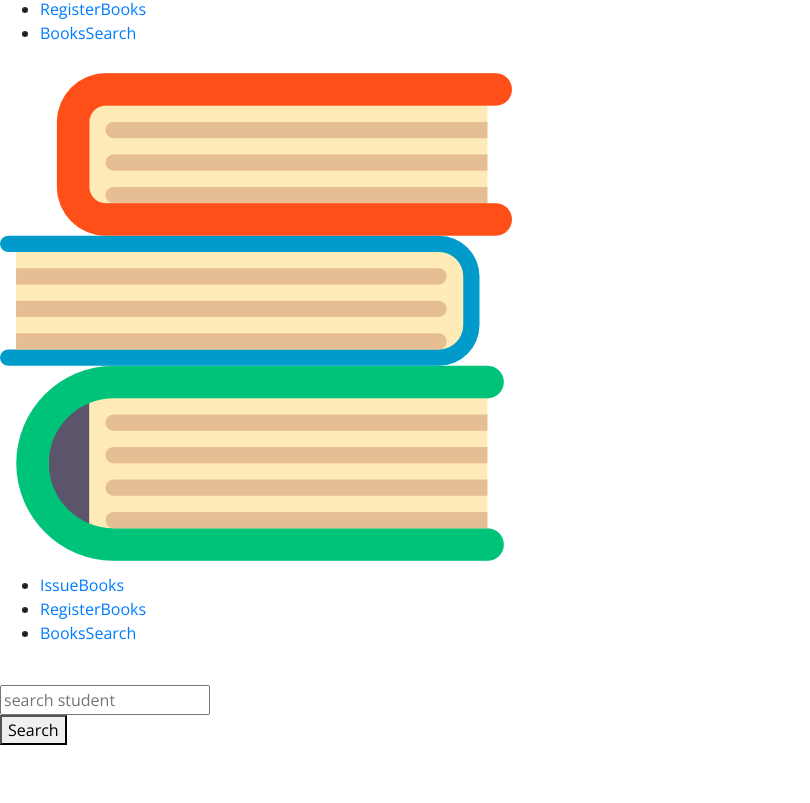
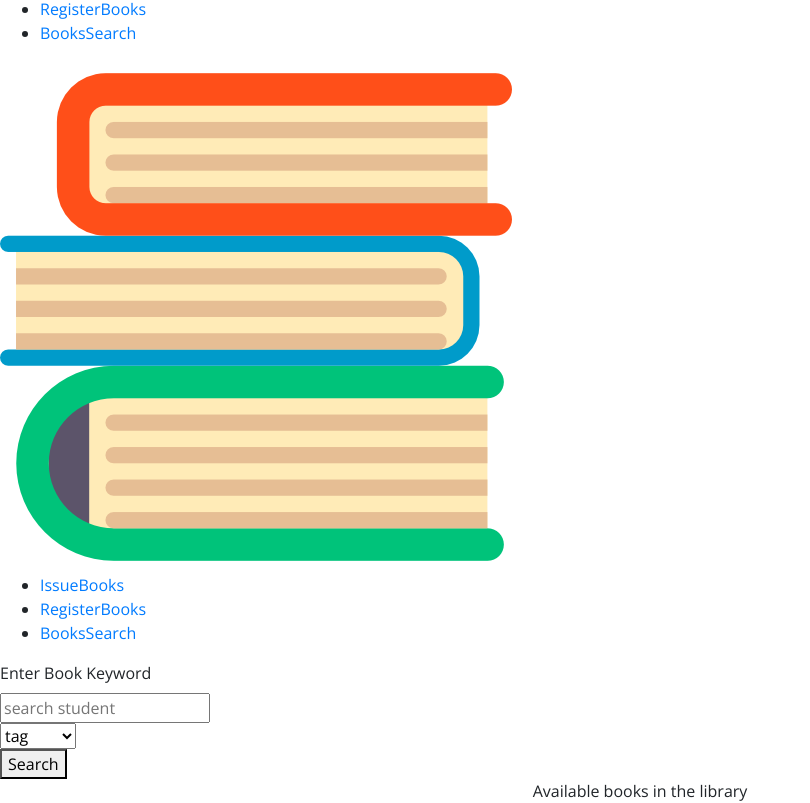
Before and after one commit to ip127001/lms, a React app in the folder frontend/: page /books in a window 1280 px wide. Shown: the part 539-1342 px from the top of the page, without its empty margins (0-810 px from the left). Before the commit the page ends 1284 px from the top, so only its background shows below. Built offline with nearby package versions, Linux system fonts and the light colour scheme.

Commit message:
BooksSearch container with showing and searching book data

```diff
--- a/frontend/src/containers/BooksSearch/BooksSearch.js
+++ b/frontend/src/containers/BooksSearch/BooksSearch.js
@@ -2,12 +2,11 @@ import React, { Component } from 'react';
 
 import classes from './BooksSearch.css';
 
-import Aux from '../../hoc/Aux/Aux';
-
 import StudentSearch from '../../components/Student/StudentSearch/StudentSearch';
+import Book from '../../components/Book/Book/Book';
 
 import { checkValidity } from '../../shared/utility';
-import Spinner from '../../components/UI/Spinner/Spinner';
+// import Spinner from '../../components/UI/Spinner/Spinner';
 
 import WithErrorHandler from '../../hoc/WithErrorHandler/WithErrorHandler';
 import axios from '../../axios-library';
@@ -22,8 +21,9 @@ class BooksSearch extends Component {
             touched: false,
             value: ''
         },
-        studentBooks: [],
-        formIsValid: false,
+        filter: 'tag',
+        books: [],
+        clickedBook: false,
         loading: false
     }
 
@@ -38,30 +38,32 @@ class BooksSearch extends Component {
         this.setState({searchData: updatedSearchData});
     }
 
+    selectChangedHandler = (event) => {
+        const filter = event.target.value;
+        this.setState({filter: filter});
+    }
+
+
     searchSubmitHandler = (event) => {
         event.preventDefault();
         this.setState({loading: true});
         const searchObj = {
-            "search": this.state.searchData.value.toLowerCase()
+            "search": this.state.searchData.value.toLowerCase(),
+            "filter": this.state.filter
         }
         console.log(searchObj);
 
-        axios.post('/book/search', searchObj)
+        axios.post('/book/books', searchObj)
             .then(result => {
+                this.setState({loading: true});
                 console.log("search result", result);
 
                 let arr = [];
-                result.data.studentInfo.books.map(book => {
-                    console.log(book);
+                result.data.books.map(book => {
                     return arr.push(book);
                 });
 
-                const updatedSearchData = {
-                    ...this.state.searchData
-                }
-                updatedSearchData.value = '';
-
-                this.setState({studentBooks: arr, searchData: updatedSearchData});
+                this.setState({books: arr});
                 this.setState({loading: false});
             })
             .catch(err => {
@@ -70,20 +72,41 @@ class BooksSearch extends Component {
             });
     }
 
+    selectedBookHandler(name) {
+        console.log('name', name);
+        let click = !this.state.clickedBook;
+        this.setState({clickedBook: click});
+    }
     render() {
+        let books = null;
+        books = this.state.books.map(book => {
+            return <Book
+                        bookInfo={book}
+                        key={book.id}
+                        click={this.state.clickedBook}
+                        clicked={this.selectedBookHandler.bind(this, book.name)}/>
+        })
 
         return(
-            <Aux>
+            <div className={classes.BooksSearch}>
                 <StudentSearch searchStudentHandler={this.searchSubmitHandler}
-                            value={this.state.searchData.value}
-                            changed={(event) => this.searchInputChangedHandler(event)}
-                            invalid={!this.state.searchData.valid}
-                            touched={this.state.searchData.touched}
-                            disabled={!this.state.formIsValid} />
+                        value={this.state.searchData.value}
+                        changed={(event) => this.searchInputChangedHandler(event)}
+                        invalid={!this.state.searchData.valid}
+                        touched={this.state.searchData.touched}
+                        label="Enter Book Keyword"
+                        select
+                        selectChanged={(event) => this.selectChangedHandler(event)}
+                        />
 
+            <div style={{textAlign: "center"}}>
+                Available books in the library
+            </div>
 
-            </Aux>
-            );
+            {books}
+
+            </div>
+        );
     }
 }
 
```
